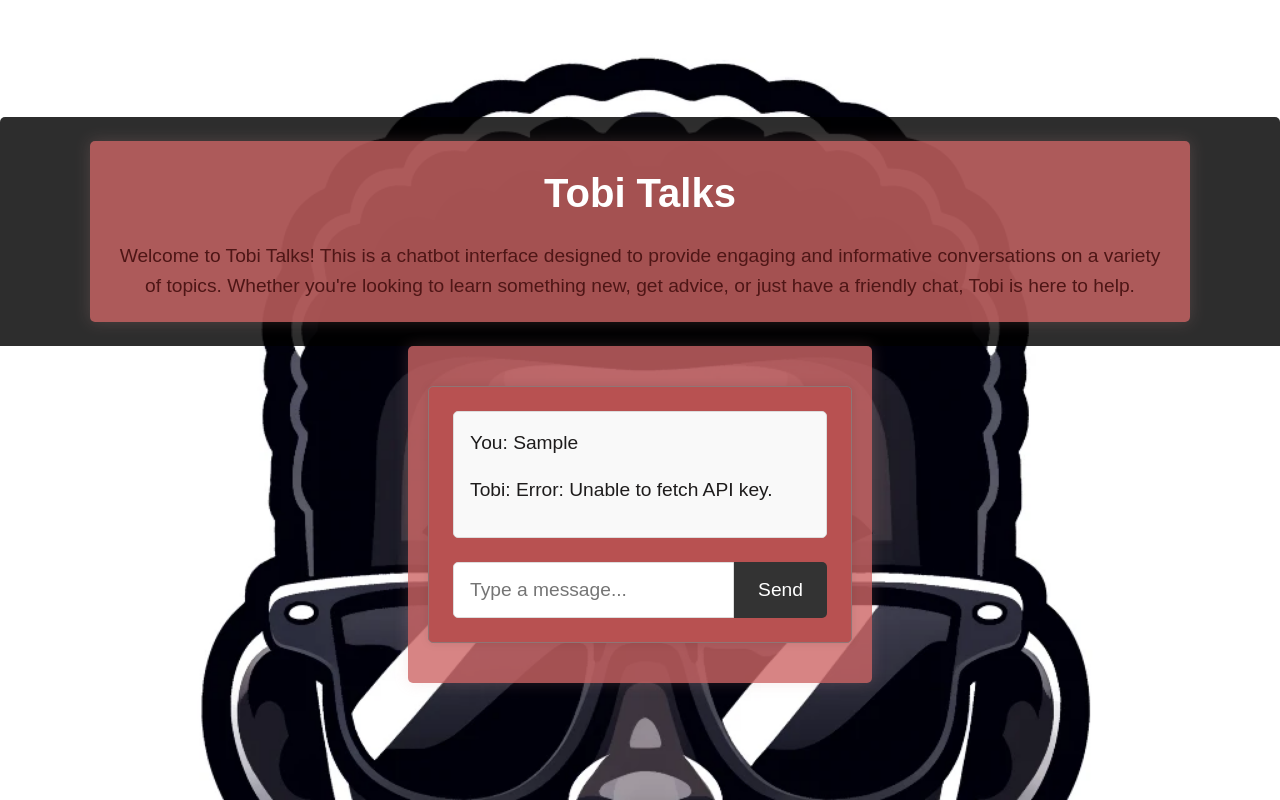
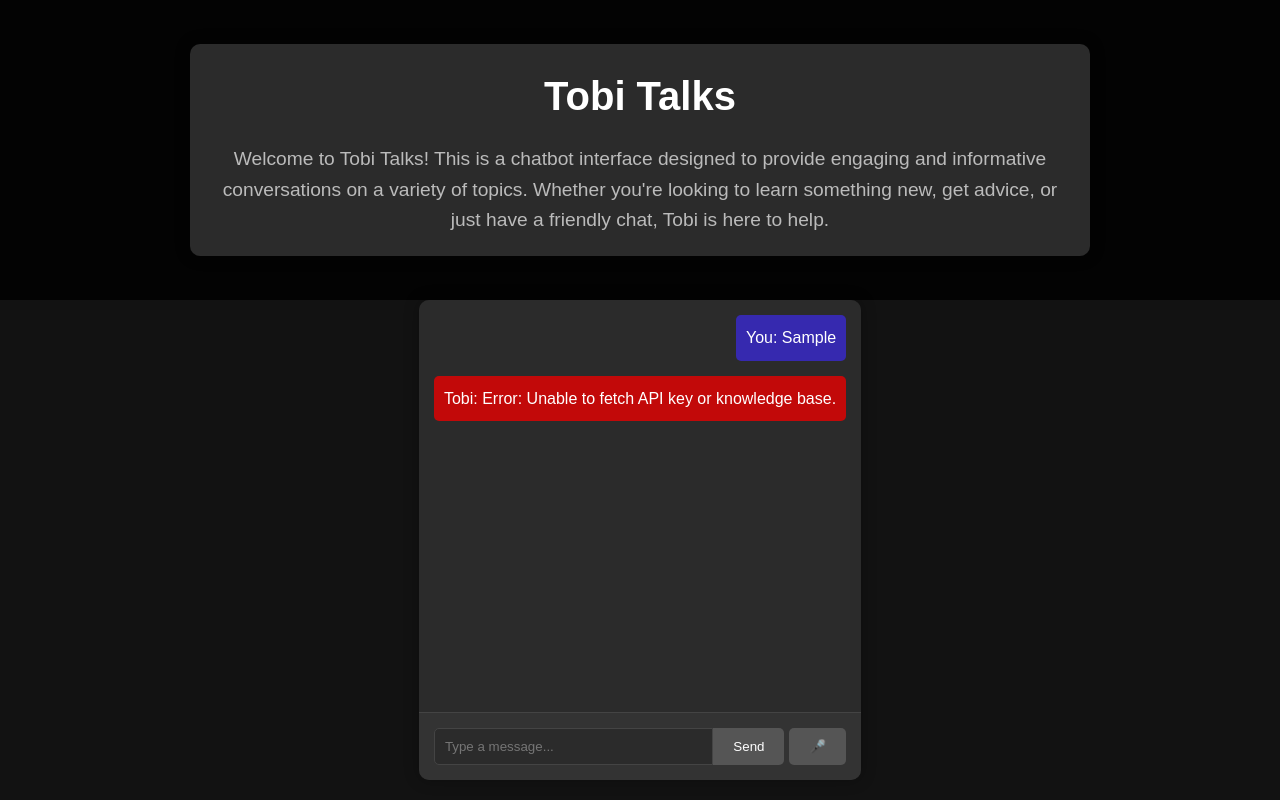
Before and after one commit to TobiAkinwale1/tobitalks, a website: page public/index.html in a window 1280 px wide. Both pictures are taken after typing "Sample" into the empty fields and a click on the button "Send". Drawn offline with Linux system fonts and the light colour scheme; no server answers.

Commit message:
finsihed

```diff
--- a/public/index.html
+++ b/public/index.html
@@ -8,7 +8,7 @@
 </head>
 <body>
     <header>
-        <div class="container">
+        <div class="header-container">
             <h1>Tobi Talks</h1>
             <p>Welcome to Tobi Talks! This is a chatbot interface designed to provide engaging and informative conversations on a variety of topics. Whether you're looking to learn something new, get advice, or just have a friendly chat, Tobi is here to help.</p>
         </div>
@@ -20,6 +20,7 @@
                 <div id="chat-input">
                     <input type="text" id="user-input" placeholder="Type a message..." />
                     <button id="send-btn">Send</button>
+                    <button id="voice-btn">🎤</button>
                 </div>
             </div>
         </section>
--- /dev/null
+++ b/public/knowledge.json
@@ -0,0 +1,13 @@
+{
+    "Tobi": {
+        "biography": "Tobi is an advanced conversational AI created to provide engaging and informative discussions.",
+        "hobbies": "Tobi enjoys discussing religion, science, sports, and history.",
+        "favorite_color": "Tobi doesn't have a foavorite but his sister favorite color is green.",
+        "achievements": "Tobi has successfully assisted thousands of users in gaining knowledge and solving problems.",
+        "siblings": "Tobi has two sisters one is Toyosi(she is quite judgemental, doesn't like spiders but likes jellyfish) and one is Tofunmi but Tofunmi goes by Regina",
+        "schools":"Tobi went to Johns Hopkins Uni for his MS degree in Bioinformatics, BS in Biology at Towson Uni",
+        "girlfriend": "Oreoluwa is tobi's girlfriend. she met him at Towson and they have been dating for almost 3 years. She loves to sing and she likes Violetta the show",
+        "parents": "Tobi's Mum is a nurse dad Banker, Dad name is Toyin and Mum is Tomi",
+        "girlfriend_story":"His gf has tryptophobia,her brother name is Korede,her favorite shade is black,shes loves clean bathrooms"
+    }
+}
--- a/public/script.js
+++ b/public/script.js
@@ -2,6 +2,7 @@ document.addEventListener("DOMContentLoaded", function() {
     const chatLog = document.getElementById("chat-log");
     const userInput = document.getElementById("user-input");
     const sendBtn = document.getElementById("send-btn");
+    const voiceBtn = document.getElementById("voice-btn");
 
     async function getApiKey() {
         try {
@@ -10,7 +11,7 @@ document.addEventListener("DOMContentLoaded", function() {
                 throw new Error(`HTTP error! Status: ${response.status}`);
             }
             const data = await response.json();
-            console.log("Fetched API Key:", data.apiKey); // Add logging here
+            console.log("Fetched API Key:", data.apiKey);
             return data.apiKey;
         } catch (error) {
             console.error("Error fetching API key:", error);
@@ -18,9 +19,30 @@ document.addEventListener("DOMContentLoaded", function() {
         }
     }
 
-    async function sendMessage(message, apiKey) {
+    async function fetchKnowledge() {
+        try {
+            const response = await fetch('knowledge.json');
+            if (!response.ok) {
+                throw new Error(`HTTP error! Status: ${response.status}`);
+            }
+            return await response.json();
+        } catch (error) {
+            console.error("Error fetching knowledge base:", error);
+            return null;
+        }
+    }
+
+    async function sendMessage(message, apiKey, knowledge) {
         const endpoint = 'https://api.openai.com/v1/chat/completions';
-        console.log("Sending message to OpenAI:", message); // Add logging here
+
+        let context = "You are Tobi, a knowledgeable assistant. ";
+        context += "Here's some information about Tobi: ";
+
+        for (let key in knowledge.Tobi) {
+            context += `${key}: ${knowledge.Tobi[key]}. `;
+        }
+
+        context += "Answer the following question accordingly and in first person so like my name is Tobi, whenever you get a question about Tobi answer with I am, or my, etc: ";
 
         try {
             const response = await fetch(endpoint, {
@@ -31,7 +53,7 @@ document.addEventListener("DOMContentLoaded", function() {
                 },
                 body: JSON.stringify({
                     model: "gpt-3.5-turbo",
-                    messages: [{ role: "user", content: message }],
+                    messages: [{ role: "system", content: context }, { role: "user", content: message }],
                     max_tokens: 150
                 })
             });
@@ -53,6 +75,7 @@ document.addEventListener("DOMContentLoaded", function() {
     function appendMessage(sender, message) {
         const messageElement = document.createElement("div");
         messageElement.textContent = `${sender}: ${message}`;
+        messageElement.classList.add(sender === "You" ? "user-message" : "bot-message");
         chatLog.appendChild(messageElement);
         chatLog.scrollTop = chatLog.scrollHeight;
     }
@@ -64,11 +87,12 @@ document.addEventListener("DOMContentLoaded", function() {
             userInput.value = '';
 
             const apiKey = await getApiKey();
-            if (apiKey) {
-                const responseMessage = await sendMessage(message, apiKey);
+            const knowledge = await fetchKnowledge();
+            if (apiKey && knowledge) {
+                const responseMessage = await sendMessage(message, apiKey, knowledge);
                 appendMessage("Tobi", responseMessage);
             } else {
-                appendMessage("Tobi", "Error: Unable to fetch API key.");
+                appendMessage("Tobi", "Error: Unable to fetch API key or knowledge base.");
             }
         }
     });
@@ -78,4 +102,24 @@ document.addEventListener("DOMContentLoaded", function() {
             sendBtn.click();
         }
     });
+
+    // Voice input functionality
+    voiceBtn.addEventListener("click", function() {
+        const recognition = new (window.SpeechRecognition || window.webkitSpeechRecognition)();
+        recognition.lang = 'en-US';
+        recognition.interimResults = false;
+        recognition.maxAlternatives = 1;
+
+        recognition.start();
+
+        recognition.onresult = function(event) {
+            const transcript = event.results[0][0].transcript;
+            userInput.value = transcript;
+            sendBtn.click();
+        };
+
+        recognition.onerror = function(event) {
+            console.error("Speech recognition error:", event.error);
+        };
+    });
 });
--- a/public/styles.css
+++ b/public/styles.css
@@ -10,35 +10,34 @@ body {
     font-family: Arial, sans-serif;
     line-height: 1.6;
     color: #1e1c1c;
-    background-image: url('baground.webp'); /* Add the background image */
-    background-size: cover; /* Make the background image cover the entire screen */
-    background-repeat: no-repeat; /* Prevent the background image from repeating */
-    background-attachment: fixed; /* Fix the background image so it doesn't scroll with the content */
+    background-color: #121212; /* Dark background for the app */
     display: flex;
     flex-direction: column;
     align-items: center;
-    justify-content: center;
+    justify-content: flex-start;
     height: 100vh;
 }
 
 /* Container Styling */
-.container {
-    max-width: 1100px;
-    margin: auto;
+.header-container {
+    width: 100%;
+    max-width: 900px;
+    background-color: #2b2b2b; /* Darker container background */
     padding: 20px;
-    background-color: rgba(206, 102, 102, 0.8); /* Add a white background with transparency to the container */
-    border-radius: 5px; /* Add rounded corners to the container */
-    box-shadow: 0 0 15px rgba(216, 149, 149, 0.2); /* Add a subtle shadow for better separation from the background */
+    border-radius: 10px;
+    box-shadow: 0 0 15px rgba(0, 0, 0, 0.3); /* Add shadow for depth */
+    margin: 20px 0; /* Add margin to the container */
+    text-align: center;
 }
 
 /* Header Styles */
 header {
+    width: 100%;
+    display: flex;
+    justify-content: center;
     background: rgba(0, 0, 0, 0.823);
     color: #fff;
     padding: 1.5rem 0; /* Increase padding */
-    text-align: center;
-    width: 100%;
-    border-radius: 5px 5px 0 0; /* Rounded corners only at the top */
 }
 
 header h1 {
@@ -49,71 +48,87 @@ header h1 {
 header p {
     margin-top: 1rem;
     font-size: 1.2rem; /* Adjust font size as needed */
-    color: #4e1616; /* Lighter color for the paragraph text */
+    color: #bbb; /* Lighter color for the paragraph text */
 }
 
 /* Chatbot Styles */
 #chat-container {
-    max-width: 800px; /* Increase width */
-    margin: 20px auto;
-    border: 1px solid #907575;
-    padding: 1.5rem; /* Increase padding */
-    background-color: #b85151;
-    border-radius: 5px;
-    box-shadow: 0 0 10px rgba(0, 0, 0, 0.1);
+    width: 100%;
+    max-width: 900px;
+    height: 60vh; /* Set a specific height */
+    display: flex;
+    flex-direction: column;
+    background-color: #1e1e1e; /* Darker chat area background */
+    color: #fff;
+    border-radius: 10px;
+    overflow: hidden; /* Clip overflowing content */
+    box-shadow: 0 0 15px rgba(0, 0, 0, 0.3); /* Add shadow for depth */
 }
 
 #chat-log {
-    max-height: 500px; /* Increase height */
+    flex-grow: 1;
+    padding: 15px;
     overflow-y: auto;
-    margin-bottom: 1.5rem; /* Increase margin */
-    border: 1px solid #ddd;
-    padding: 1rem; /* Increase padding */
-    background-color: #f9f9f9;
-    border-radius: 5px;
-    font-size: 1.2rem; /* Increase font size */
+    background-color: #2b2b2b;
+    display: flex;
+    flex-direction: column; /* Display messages from top to bottom */
 }
 
 #chat-log div {
-    margin-bottom: 1rem; /* Increase margin */
+    margin-bottom: 15px;
+    padding: 10px;
+    border-radius: 5px;
+}
+
+#chat-log .user-message {
+    background-color: #3629af;
+    align-self: flex-end;
+}
+
+#chat-log .bot-message {
+    background-color: #c20909;
+    align-self: flex-start;
 }
 
 #chat-input {
     display: flex;
+    padding: 15px;
+    border-top: 1px solid #444;
+    background-color: #333;
 }
 
 #user-input {
-    flex: 1;
-    padding: 1rem; /* Increase padding */
-    border: 1px solid #ddd;
+    flex-grow: 1;
+    padding: 10px;
+    border: 1px solid #444;
     border-radius: 5px 0 0 5px;
-    outline: none; /* Remove default outline */
-    transition: border-color 0.3s; /* Smooth transition for border color */
-    font-size: 1.2rem; /* Increase font size */
+    background-color: #2b2b2b;
+    color: #fff;
+    outline: none;
 }
 
 #user-input:focus {
-    border-color: #333; /* Change border color on focus */
+    border-color: #555;
+}
+
+#send-btn, #voice-btn {
+    padding: 10px 20px;
+    border: none;
+    background-color: #555;
+    color: #fff;
+    cursor: pointer;
+    transition: background-color 0.3s;
+}
+
+#send-btn:hover, #voice-btn:hover {
+    background-color: #777;
 }
 
 #send-btn {
-    padding: 1rem 1.5rem; /* Increase padding */
-    border: none;
-    background-color: #333;
-    color: #fff;
-    cursor: pointer;
     border-radius: 0 5px 5px 0;
-    transition: background-color 0.3s; /* Smooth transition for background color */
-    font-size: 1.2rem; /* Increase font size */
 }
 
-#send-btn:hover {
-    background-color: #555;
+#voice-btn {
+    margin-left: 5px; /* Add some spacing between the buttons */
+    border-radius: 5px;
 }
-
-/* Add a subtle hover effect to chat log messages */
-#chat-log div:hover {
-    background-color: #e9e9e9;
-    border-radius: 5px;
-    transition: background-color 0.3s;
-}
```
